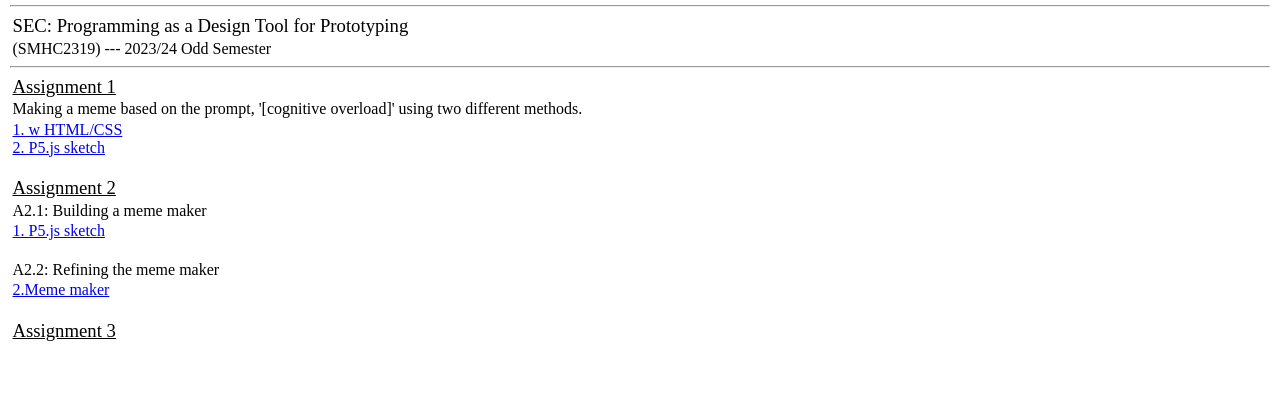
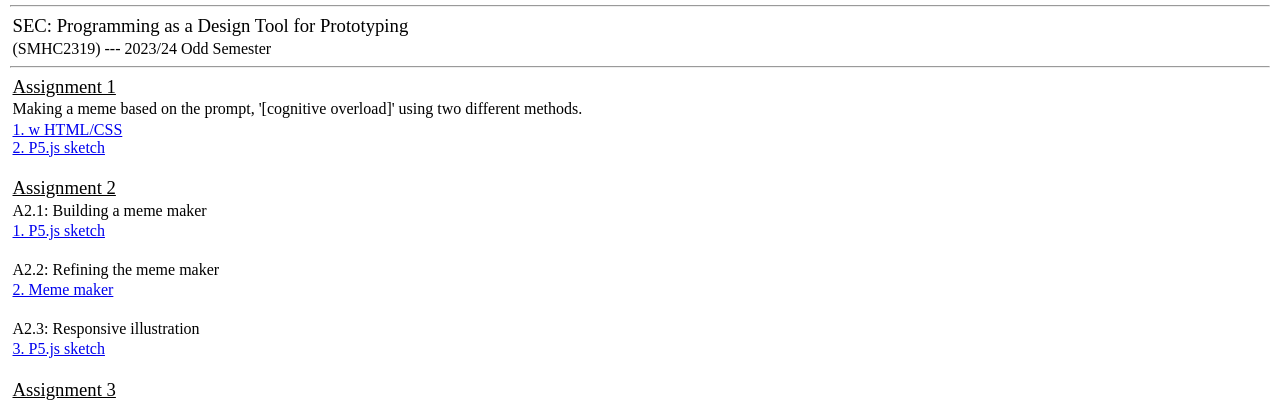
Before and after one commit to eera234/EeraDubey_ProgrammingAsPrototyping, a plain HTML site: page index.html in a window 1280 px wide. Shown: the part 73-491 px from the top of the page. Drawn offline with Linux system fonts and the light colour scheme.

Commit message:
Update index.html

```diff
--- a/index.html
+++ b/index.html
@@ -52,13 +52,17 @@
     <h3><u>Assignment 2</u></h3>
     <p>A2.1: Building a meme maker</p>
     <a href="https://editor.p5js.org/eera234/full/k5clNkhLB">1. P5.js sketch</a>
-
     <br>
     <br>
     <p>A2.2: Refining the meme maker</p>
-    <a href="./A2.2/index.html">2.Meme maker</a>
+    <a href="./A2.2/index.html">2. Meme maker</a>
     <br>
     <br>
+    <p>A2.3: Responsive illustration</p>
+    <a href="https://editor.p5js.org/eera234/full/xeTc2y7sn">3. P5.js sketch</a>
+    <br>
+    <br>
+
 
     <!-- A3 Details -->
     <h3><u>Assignment 3</u></h3>
```
